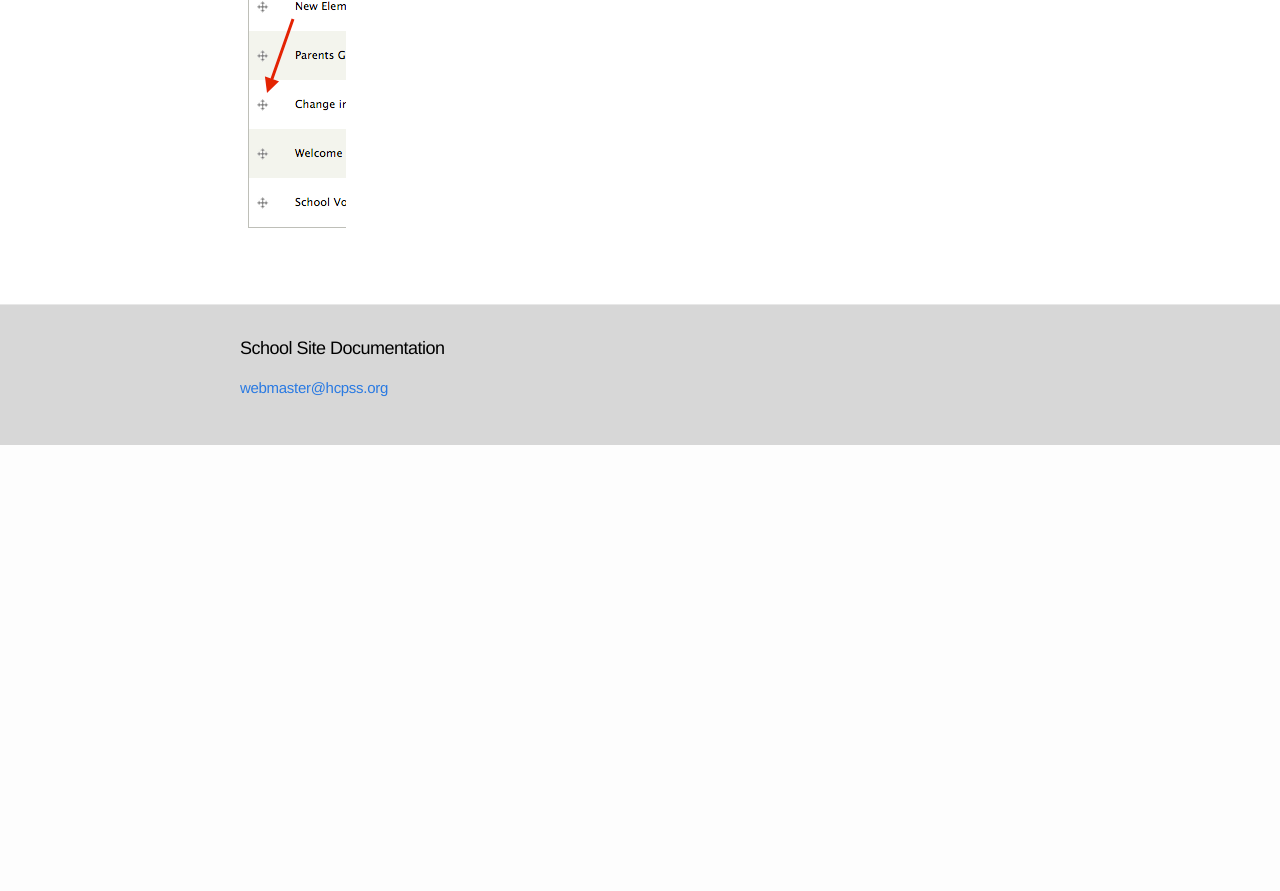
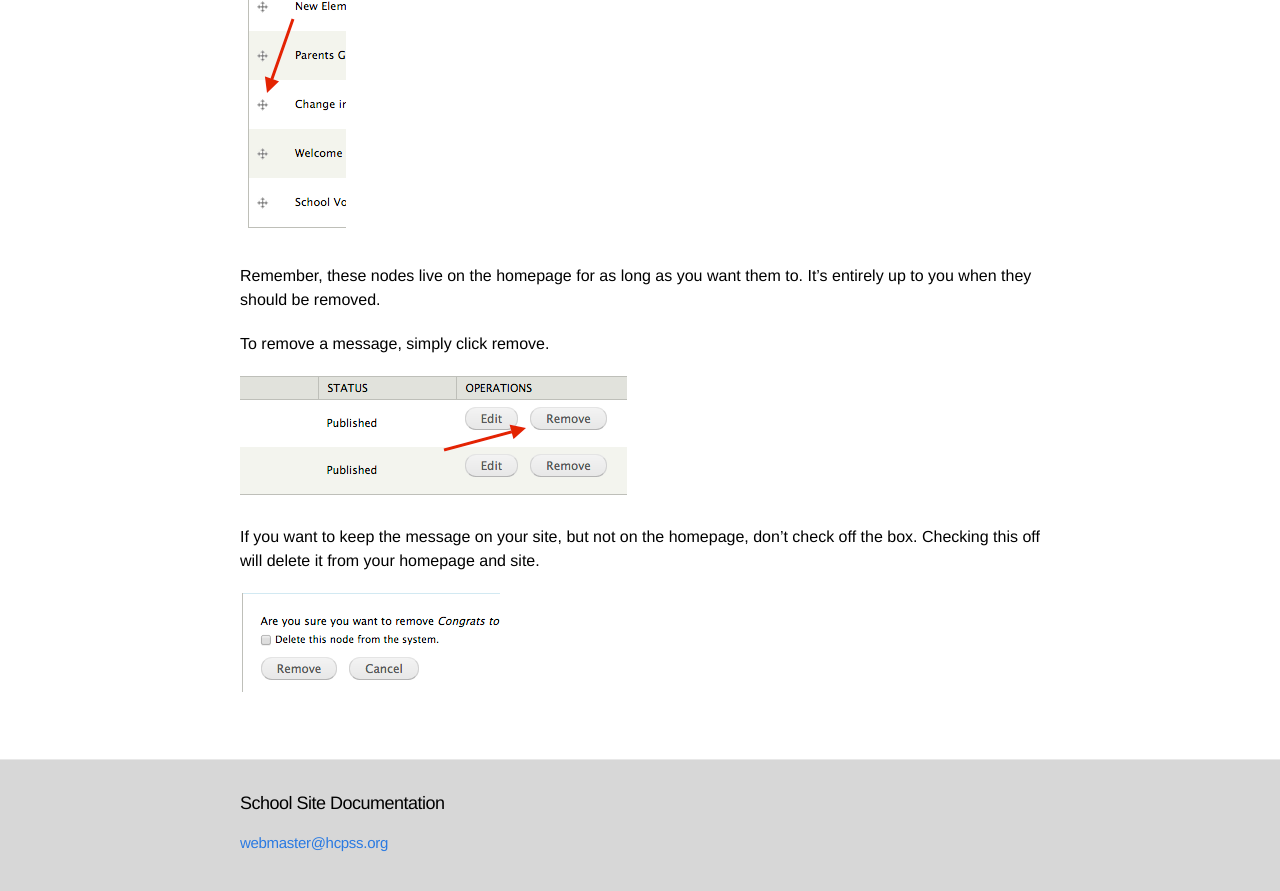
Before and after one commit to HCPSS/schoolsites-help, a Jekyll site: the page built from _posts/2014-07-15-news-messages.md, in a window 1280 px wide and 900 px high, scrolled down 1988 px. Shown: the top 891 px of the window. Built offline with Jekyll 4.4.1, drawn with Linux system fonts in a browser that asks for light colours; Markdown is read by kramdown in place of the engine named in the settings; before the commit the page ends 2433 px from its top, so only the background shows below that.

Commit message:
instructions for deleting news nodes

```diff
--- a/_posts/2014-07-15-news-messages.md
+++ b/_posts/2014-07-15-news-messages.md
@@ -43,3 +43,13 @@ If you want to post an entirely new message, select "add new node" and then type
 After you've added your message, you can arrange them based on importance using the directional cross to the left of the title.
 
 ![arrange messages](/schoolsites-help/images/news/arrange-messages.png)
+
+Remember, these nodes live on the homepage for as long as you want them to. It's entirely up to you when they should be removed.
+
+To remove a message, simply click remove.
+
+![remove message](/schoolsites-help/images/news/remove-message.png)
+
+If you want to keep the message on your site, but not on the homepage, don't check off the box. Checking this off will delete it from your homepage and site.
+
+![remove from system](/schoolsites-help/images/news/remove-box.png)
```
Also changed, not shown: images/news/remove-box.png (added), images/news/remove-message.png (added).
